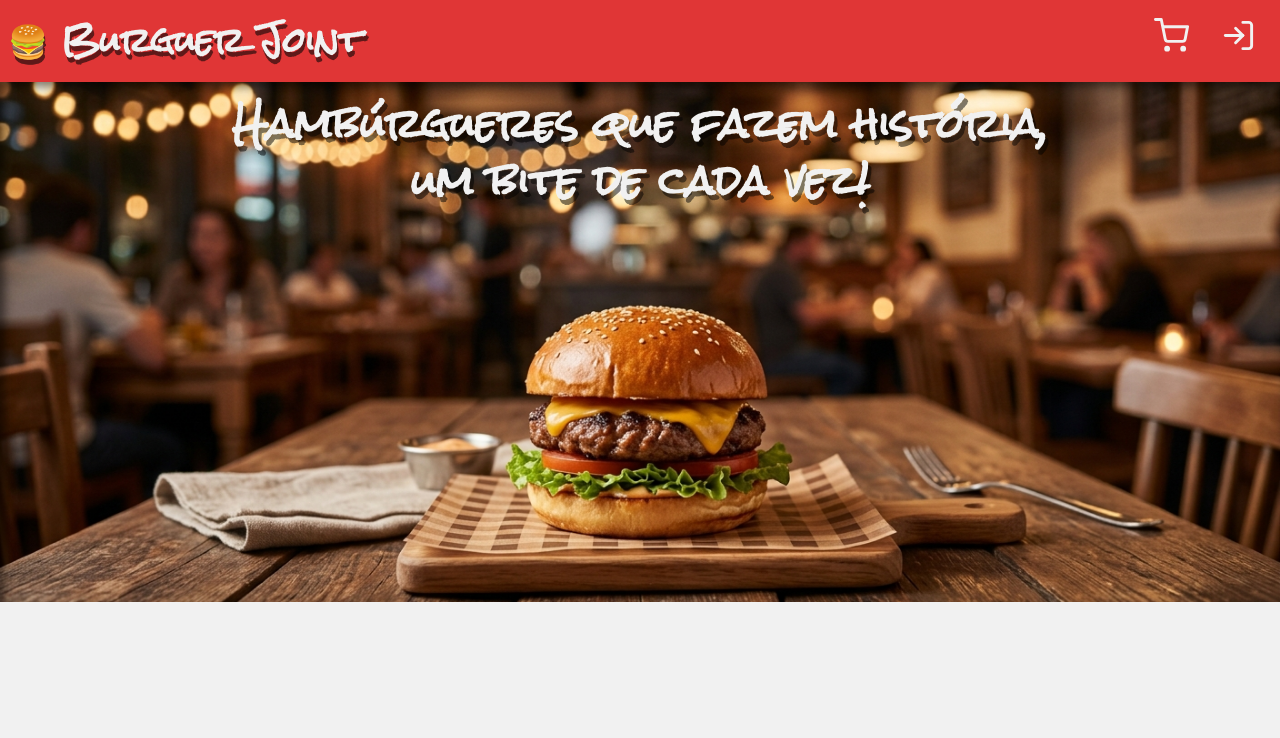
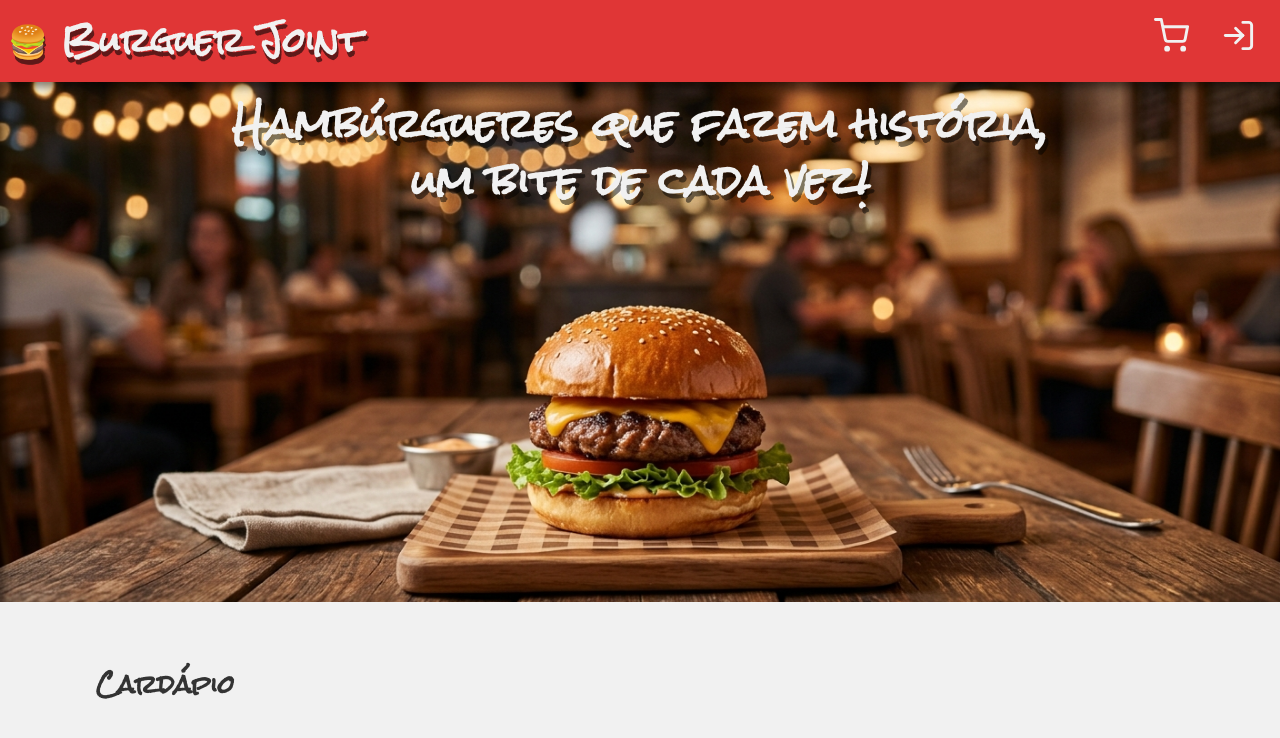
Before and after one commit to rafaelsantiagosilva/burguer-joint-menu, a React (Vite) app in the folder web/: page / in a window 1280 px wide. Shown: the top 738 px of the page. Built offline with nearby package versions, Linux system fonts and the light colour scheme.

Commit message:
feat: creating the menu section

```diff
--- a/web/src/App.tsx
+++ b/web/src/App.tsx
@@ -1,11 +1,13 @@
 import { Hero } from "./components/Hero";
 import { Header } from "./layout/Header";
+import { MenuSection } from "./components/MenuSection";
 
 export default function App() {
   return (
     <>
       <Header />
       <Hero />
+      <MenuSection />
     </>
   )
 }
--- /dev/null
+++ b/web/src/components/MenuSection/index.tsx
@@ -0,0 +1,9 @@
+import * as S from "./styles";
+
+export function MenuSection() {
+    return (
+        <S.Container>
+            <h1>Cardápio</h1>
+        </S.Container>
+    )
+}
--- /dev/null
+++ b/web/src/components/MenuSection/styles.ts
@@ -0,0 +1,9 @@
+import styled from "styled-components";
+
+export const Container = styled.section`
+    padding: 4rem 6rem;
+
+    h1 {
+        font-family: ${({ theme }) => theme.fontFamily.rockSalt};
+    }
+`;
```
